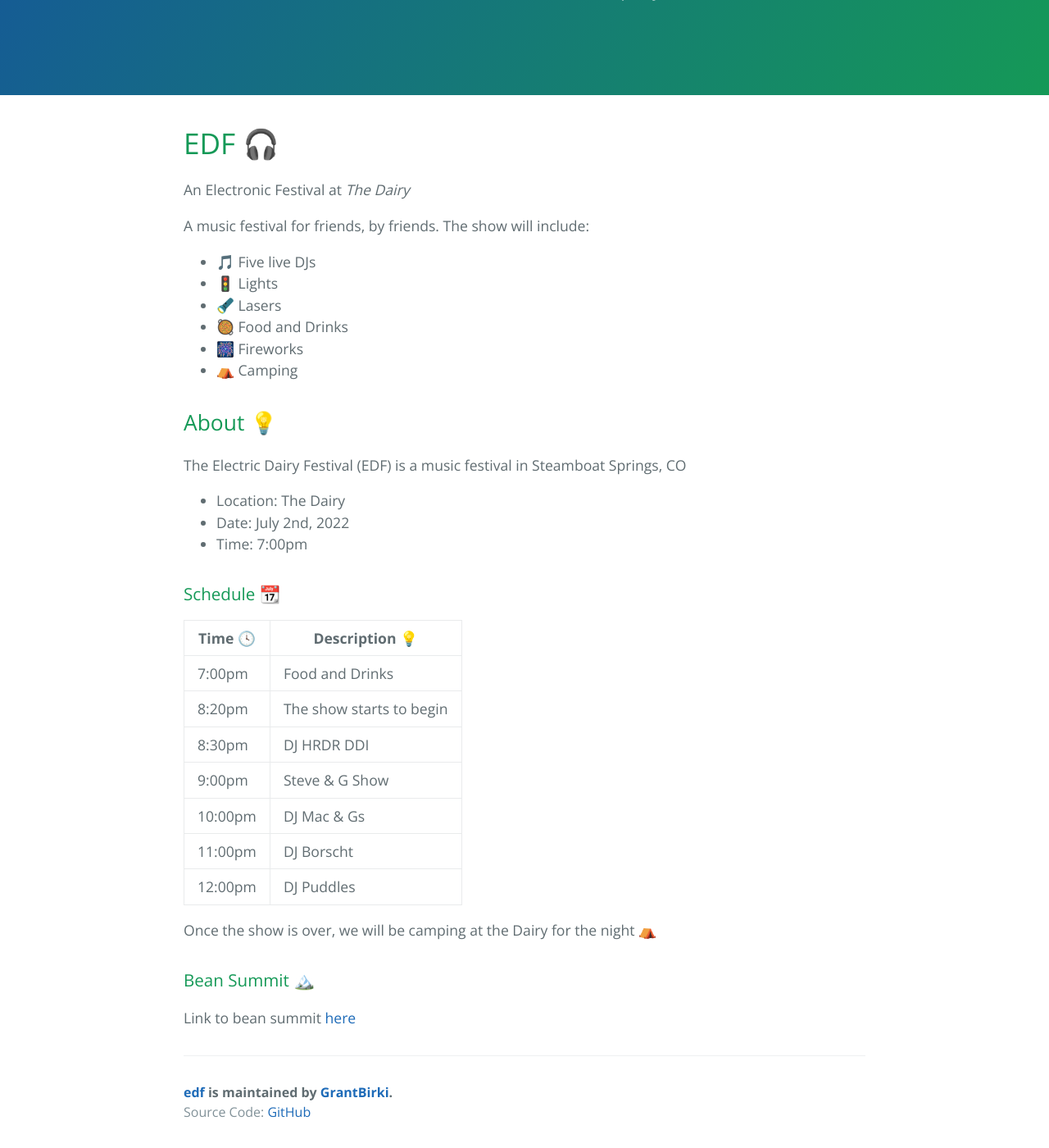
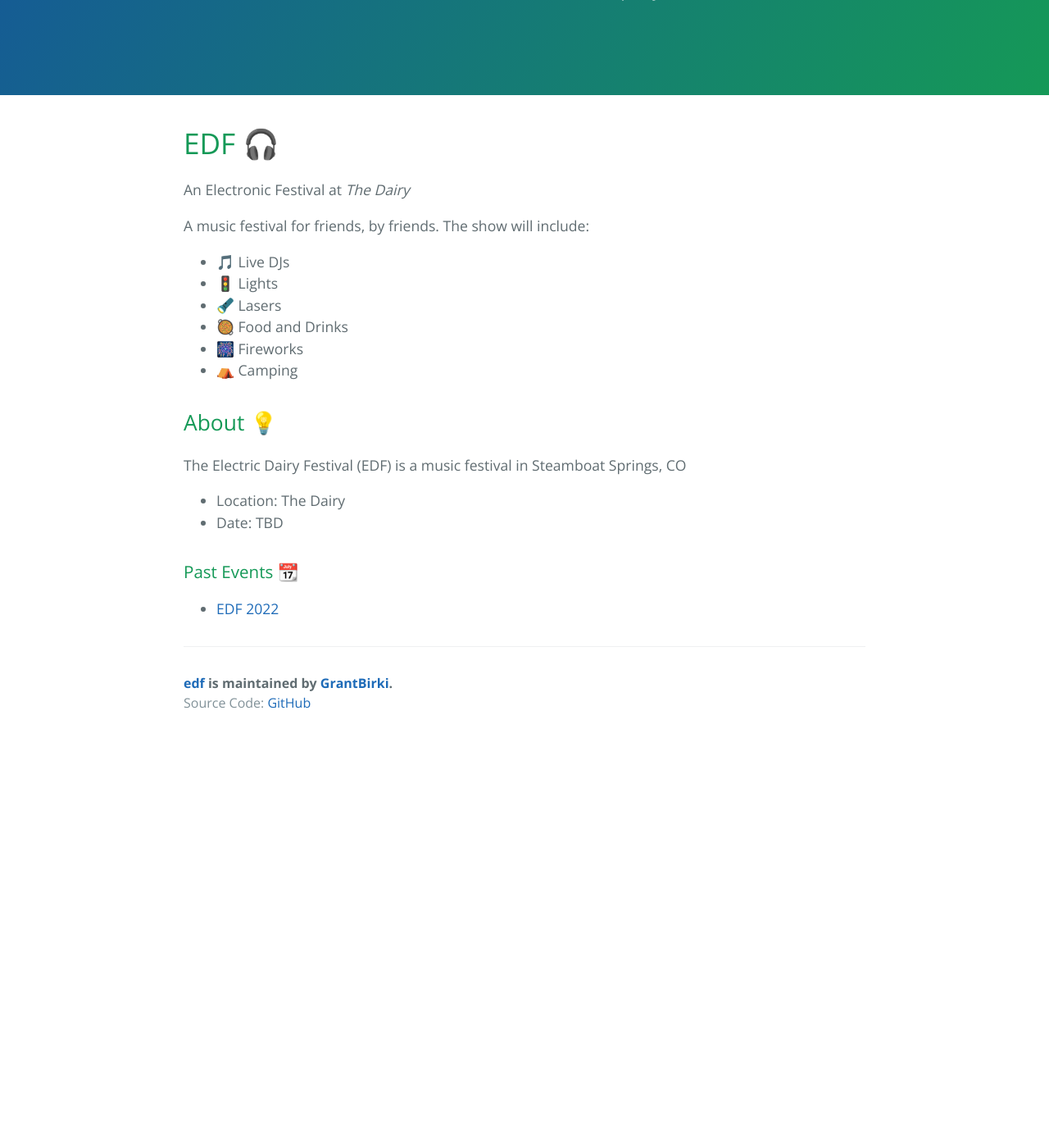
Before and after one commit to GrantBirki/edf, a Jekyll site: the page built from index.md, in a window 1280 px wide and 1400 px high, scrolled down 201 px. Shown: the whole window at 82% size. Built offline with Jekyll 4.4.1, drawn with Linux system fonts in a browser that asks for light colours; after the commit the page ends 1102 px from its top, so only the background shows below that.

Commit message:
update homepage

```diff
--- a/index.md
+++ b/index.md
@@ -10,7 +10,7 @@ An Electronic Festival at *The Dairy*
 
 A music festival for friends, by friends. The show will include:
 
-- 🎵 Five live DJs
+- 🎵 Live DJs
 - 🚦 Lights
 - 🔦 Lasers
 - 🥘 Food and Drinks
@@ -22,23 +22,8 @@ A music festival for friends, by friends. The show will include:
 The Electric Dairy Festival (EDF) is a music festival in Steamboat Springs, CO
 
 - Location: The Dairy
-- Date: July 2nd, 2022
-- Time: 7:00pm
+- Date: TBD
 
-### Schedule 📆
+### Past Events 📆
 
-| Time 🕓 | Description 💡 |
-| ------ | ----------- |
-| 7:00pm | Food and Drinks |
-| 8:20pm | The show starts to begin |
-| 8:30pm | DJ HRDR DDI |
-| 9:00pm | Steve & G Show |
-| 10:00pm | DJ Mac & Gs |
-| 11:00pm  | DJ Borscht |
-| 12:00pm | DJ Puddles |
-
-Once the show is over, we will be camping at the Dairy for the night ⛺
-
-### Bean Summit 🏔️
-
-Link to bean summit [here](./bean-summit.html)
+- [EDF 2022](./2022.html)
```
